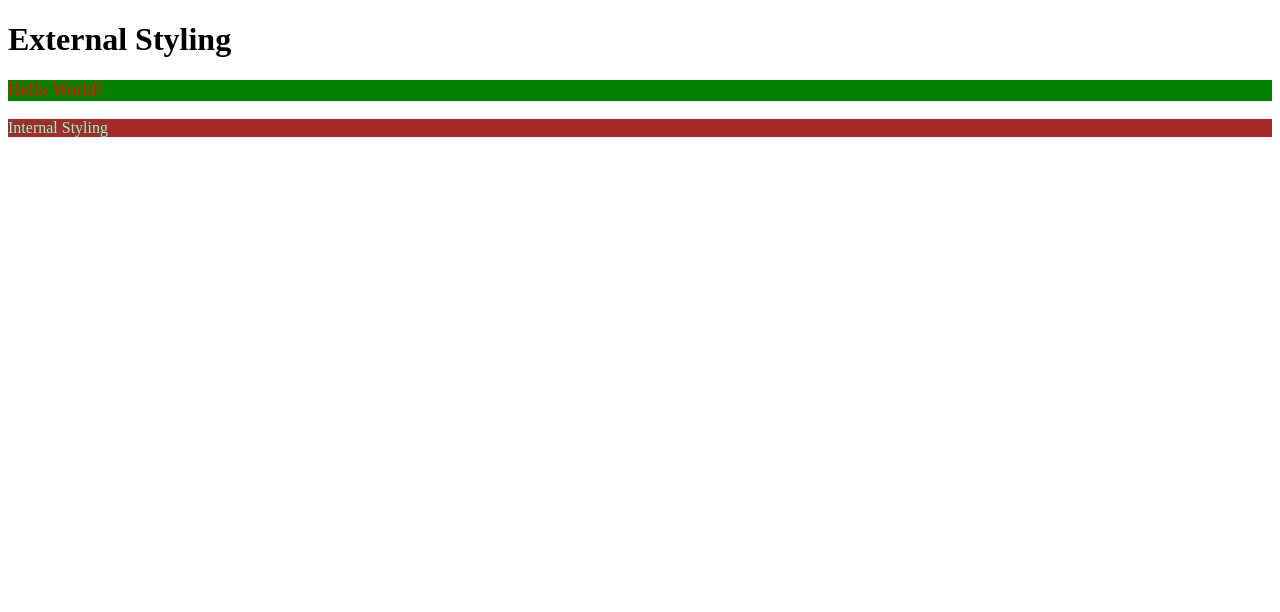
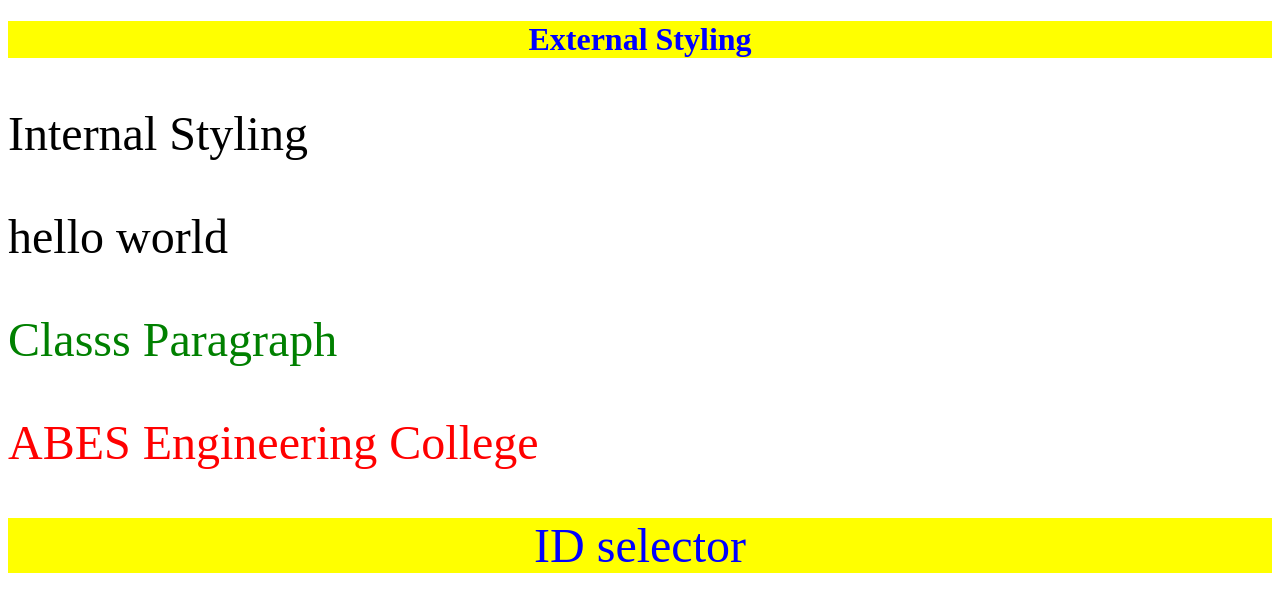
Before and after one commit to anubhavv370/CSE3_CSS, a plain HTML site: page index.html in a window 1280 px wide. Drawn offline with Linux system fonts and the light colour scheme.

Commit message:
styling with css and html

```diff
--- a/external.css
+++ b/external.css
@@ -1,4 +1,21 @@
-p{
+/* p{
     color:aquamarine;
     background-color: brown;
+} */
+
+.cs3{
+    color: green;
+
 }
+.abes{
+    color: red;
+}
+#ab{
+    color: blue;
+    background-color: yellow;
+    text-align: center;
+}
+
+p{
+    font-size: 3rem;
+}
--- a/index.html
+++ b/index.html
@@ -13,8 +13,16 @@
     <link rel="stylesheet" href="./external.css">
 </head>
 <body>
-    <h1>External Styling</h1>
-    <p style="color: red; background-color: green; font-size: 18px;">Hello World!</p>
+    <h1 id="ab">External Styling</h1>
+    <!-- font size with pixels gives you full control over text size and pixel is an absolute unit
+    em: relative to the font size of the parent element
+    rem: relative to the font size of the root  HTML element
+    %: relative to the parent element -->
+    <!-- <p style="color: red; background-color: green; font-size: 18px;">Hello World!</p>  -->
     <p>Internal Styling</p>
+    <p>hello world </p>
+    <p class="cs3"> Classs Paragraph</p>
+    <p class="abes">ABES Engineering College</p>
+    <p id="ab">ID selector</p>
 </body>
 </html>
```
